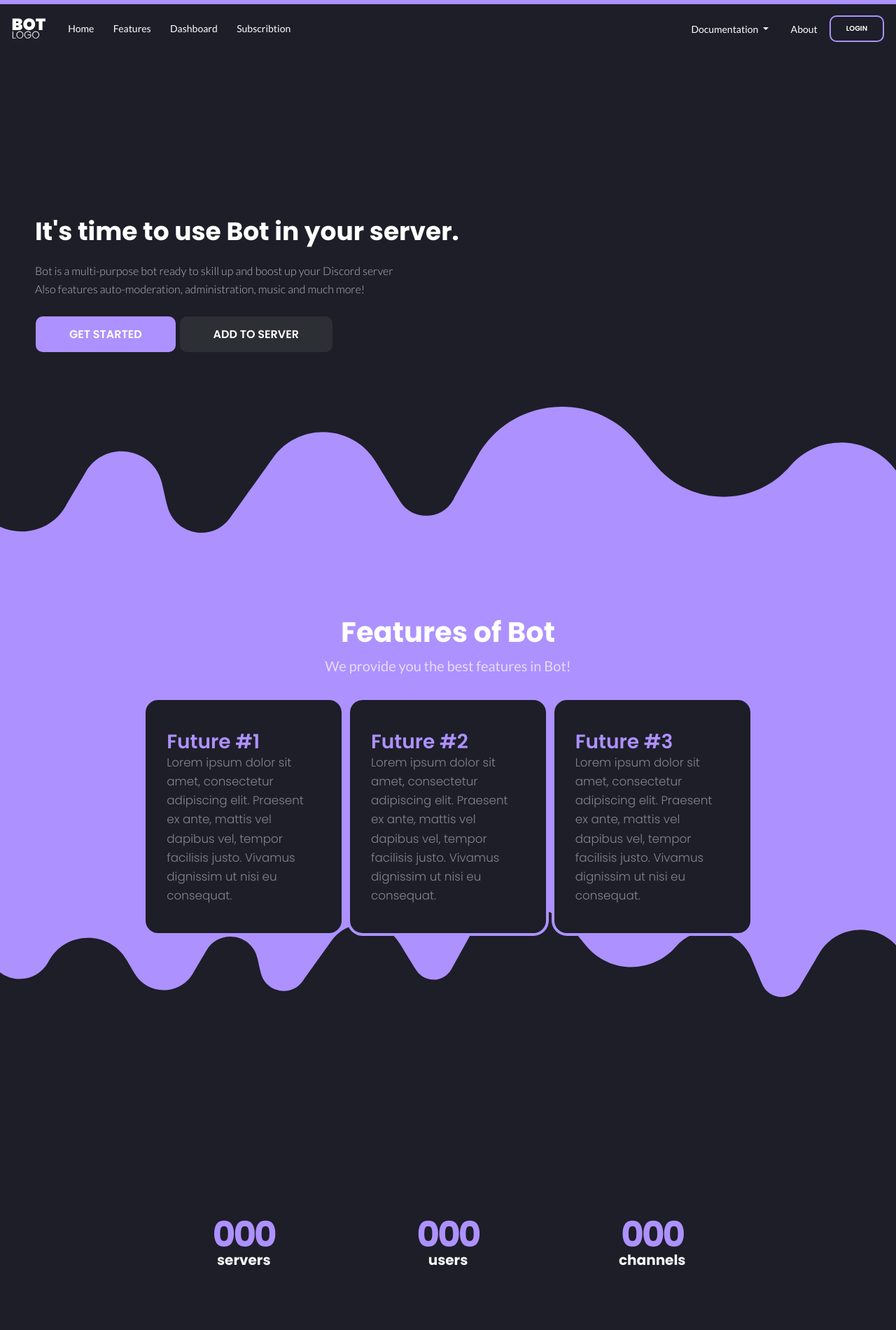
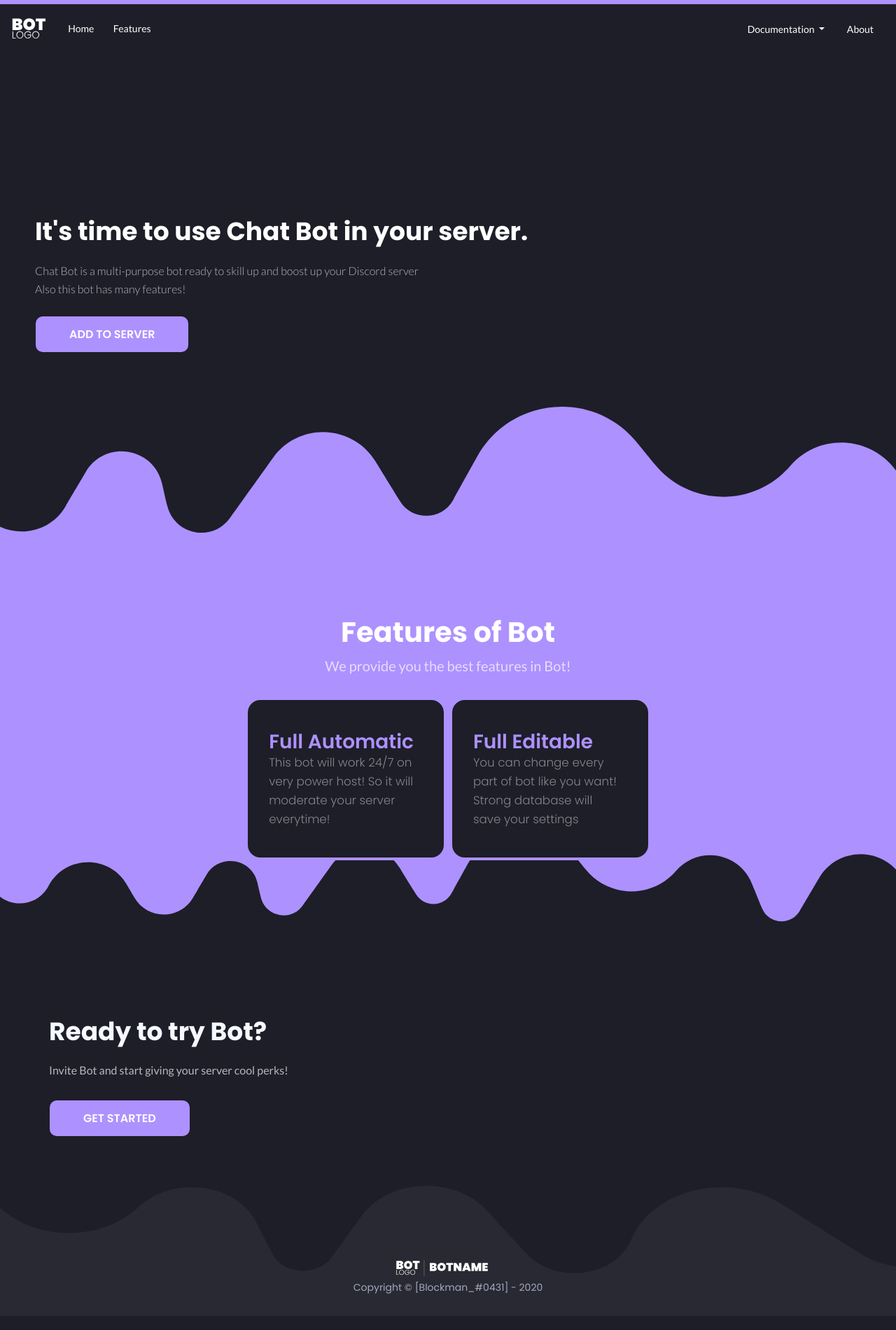
Before and after one commit to dschatbot/dschatbot.github.io, a plain HTML site: page index.html in a window 1280 px wide. Shown: the top 1900 px of the page at 70% size. Drawn offline with nearby package versions, Linux system fonts and the light colour scheme.

Commit message:
Update index.html

```diff
--- a/index.html
+++ b/index.html
@@ -1,20 +1,20 @@
 <!DOCTYPE html>
-<html lang="en">
-<head>
+<html data-lt-installed="true" lang="en"><head>
+
     <meta charset="UTF-8">
     <meta name="viewport" content="width=device-width, initial-scale=1, shrink-to-fit=no">
     <link rel="stylesheet" href="css/bootstrap.min.css">
     <link rel="stylesheet" href="css/main.css">
     <link rel="stylesheet" href="css/now-ui-kit.css">
-    <link href="https://fonts.googleapis.com/css?family=Poppins:300,400,600,700,800,900&display=swap" rel="stylesheet">
-    <link href="https://fonts.googleapis.com/css?family=Montserrat:400,600,700,800,900&display=swap" rel="stylesheet">
-    <link href="https://fonts.googleapis.com/css?family=Lato:300,400,600,700,800,900&display=swap" rel="stylesheet">
+    <link href="https://fonts.googleapis.com/css?family=Poppins:300,400,600,700,800,900&amp;display=swap" rel="stylesheet">
+    <link href="https://fonts.googleapis.com/css?family=Montserrat:400,600,700,800,900&amp;display=swap" rel="stylesheet">
+    <link href="https://fonts.googleapis.com/css?family=Lato:300,400,600,700,800,900&amp;display=swap" rel="stylesheet">
     <title>Chat Bot - Discord</title>
 </head>
-<body>
+<body class="vsc-initialized">
 <nav class="navbar navbar-expand-lg bg-transparent">
     <button class="navbar-toggler" type="button" data-toggle="collapse" data-target="#navbarSupportedContent" aria-controls="navbarSupportedContent" aria-expanded="false" aria-label="Toggle navigation">
-        <img src="assets/menuIcon.svg" width="20px" height="20px" style="max-width: none !important;">
+        <img src="assets/menuIcon.svg" style="max-width: none !important;" width="20px" height="20px">
     </button>
     <img src="assets/BotLogo.svg" width="50" height="50">
     <div class="collapse navbar-collapse" id="navbarSupportedContent" style="margin-left: 20px !important">
@@ -26,10 +26,10 @@
                 <a class="nav-link" href="/features">Features</a>
             </li>
             <li class="nav-item">
-                <a class="nav-link" href="/features">Dashboard</a>
+                <a class="nav-link" href="/features" style="display: none;">Dashboard</a>
             </li>
             <li class="nav-item">
-                <a class="nav-link" href="/features">Subscribtion</a>
+                <a class="nav-link" href="/features" style="display: none;">Subscribtion</a>
             </li>
         </ul>
         <div class="nav-item dropdown">
@@ -40,21 +40,21 @@
                 <a class="dropdown-item" href="/commands">Commands</a>
                 <a class="dropdown-item" href="/tutorials">Tutorials</a>
                 <div class="dropdown-divider"></div>
-                <a class="dropdown-item" href="/server-settings">Server settings</a>
+                <a class="dropdown-item" href="/comming-soon">Comming Soon</a>
             </div>
         </div>
         <div class="nav-item">
             <a class="nav-link" href="/about">About</a>
         </div>
-        <button class="btn login-btn btn-outline-accent my-2 my-sm-0" style="font-size: 10px !important;font-family: poppins !important;">LOGIN</button>
+        <button class="btn login-btn btn-outline-accent my-2 my-sm-0" style="font-size: 10px !important;font-family: poppins !important;display: none;">LOGIN</button>
     </div>
 </nav>
 <div class="heading">
-    <h1 class="display-5 title">It's time to use Bot in your server.</h1>
-    <p class="subtitle">Bot is a multi-purpose bot ready to skill up and boost up your Discord server<br />Also features auto-moderation, administration, music and much more!</p>
-    <a class="btn btn-primary btn-lg" href="#start_link" target="_blank" role="button">Get started</a>
-    <a class="btn btn-secondary btn-lg" href="#server_link" target="_blank" role="button">Add to server</a>
-    <br /><br /><br /><br /><br /><br />
+    <h1 class="display-5 title">It's time to use Chat Bot in your server.</h1>
+    <p class="subtitle">Chat Bot is a multi-purpose bot ready to skill up and boost up your Discord server<br>Also this bot has many features!</p>
+    <a href="#start_link" target="_blank" role="button" class="btn btn-primary btn-lg" style="display: none;">Get started</a>
+    <a target="_blank" role="button" class="btn btn-primary btn-lg" href="https://discord.com/api/oauth2/authorize?client_id=773565815080747058&amp;permissions=8&amp;scope=bot">Add to server</a>
+    <br><br><br><br><br><br>
 </div>
 <div class="features">
     <div class="title">Features of Bot</div>
@@ -62,17 +62,19 @@
     <div class="cards">
         <div class="card" style="width: 18rem;">
         <div class="card-body">
-            <h5 class="card-title">Future #1</h5>
-            <p class="card-text">Lorem ipsum dolor sit amet, consectetur adipiscing elit. Praesent ex ante, mattis vel dapibus vel, tempor facilisis justo. Vivamus dignissim ut nisi eu consequat.</p>
+            <h5 class="card-title">Full Automatic</h5>
+            <p class="card-text">This bot will work 24/7 on very power host!
+So it will moderate your server everytime!</p>
         </div>
     </div>
         <div class="card" style="width: 18rem;">
             <div class="card-body">
-                <h5 class="card-title">Future #2</h5>
-                <p class="card-text">Lorem ipsum dolor sit amet, consectetur adipiscing elit. Praesent ex ante, mattis vel dapibus vel, tempor facilisis justo. Vivamus dignissim ut nisi eu consequat.</p>
+                <h5 class="card-title">Full Editable</h5>
+                <p class="card-text">You can change every part of bot like you want!
+Strong database will save your settings</p>
             </div>
         </div>
-        <div class="card" style="width: 18rem;">
+        <div class="card" style="width: 18rem;display: none;">
             <div class="card-body">
                 <h5 class="card-title">Future #3</h5>
                 <p class="card-text">Lorem ipsum dolor sit amet, consectetur adipiscing elit. Praesent ex ante, mattis vel dapibus vel, tempor facilisis justo. Vivamus dignissim ut nisi eu consequat.</p>
@@ -80,24 +82,24 @@
         </div>
     </div>
 </div>
-<div class="statistics">
+<div class="statistics" style="display: none;">
     <div class="cards">
         <div class="card statistic" style="width: 18rem;">
             <div class="card-body">
-                <p class="card-title" style="font-size: 50px !important;line-height: 15px !important;letter-spacing: -0.06em !important;font-weight: bold !important;">000</h1>
-                <p style="font-weight: bold !important;font-size: 20px !important;">servers</p>
+                <p class="card-title" style="font-size: 50px !important;line-height: 15px !important;letter-spacing: -0.06em !important;font-weight: bold !important;">000
+                </p><p style="font-weight: bold !important;font-size: 20px !important;">servers</p>
             </div>
         </div>
         <div class="card statistic" style="width: 18rem;">
             <div class="card-body">
-                <p class="card-title" style="font-size: 50px !important;line-height: 15px !important;letter-spacing: -0.06em !important;font-weight: bold !important;">000</h1>
-                <p style="font-weight: bold !important;font-size: 20px !important;">users</p>
+                <p class="card-title" style="font-size: 50px !important;line-height: 15px !important;letter-spacing: -0.06em !important;font-weight: bold !important;">000
+                </p><p style="font-weight: bold !important;font-size: 20px !important;">users</p>
             </div>
         </div>
         <div class="card statistic" style="width: 18rem;">
             <div class="card-body">
-                <p class="card-title" style="font-size: 50px !important;line-height: 15px !important;letter-spacing: -0.06em !important;font-weight: bold !important;">000</h1>
-                <p style="font-weight: bold !important;font-size: 20px !important;">channels</p>
+                <p class="card-title" style="font-size: 50px !important;line-height: 15px !important;letter-spacing: -0.06em !important;font-weight: bold !important;">000
+                </p><p style="font-weight: bold !important;font-size: 20px !important;">channels</p>
             </div>
         </div>
     </div>
@@ -108,22 +110,23 @@
             <div class="card-body gs-card">
                 <div class="title">Ready to try Bot?</div>
                 <div class="subtitle">Invite Bot and start giving your server cool perks!</div>
-                <br />
-                <a class="btn btn-primary btn-lg" href="#start_link" role="button">Get started</a>
-            </div><br />
+                <br>
+                <a class="btn btn-primary btn-lg" role="button" href="https://discord.com/api/oauth2/authorize?client_id=773565815080747058&amp;permissions=8&amp;scope=bot" target="_blank">Get started</a>
+            </div><br>
         </div>
     </div>
     <div class="footer">
         <div class="bot-footer">
-            <img src="assets/BotLogoWord.svg" width="150"><br />
-            Copyright © [BotOwner] - 2020
-        </div><br/>
-        <div class="nouridio">design by <a href="https://twitter.com/Nouridio"> nouridio</a></div>
+            <img src="assets/BotLogoWord.svg" width="150"><br>
+            Copyright © [Blockman_#0431] - 2020
+        </div>
+
     </div>
 </div>
 <script src="https://code.jquery.com/jquery-3.3.1.slim.min.js" integrity="sha384-q8i/X+965DzO0rT7abK41JStQIAqVgRVzpbzo5smXKp4YfRvH+8abtTE1Pi6jizo" crossorigin="anonymous"></script>
 <script src="https://cdnjs.cloudflare.com/ajax/libs/popper.js/1.14.7/umd/popper.min.js" integrity="sha384-UO2eT0CpHqdSJQ6hJty5KVphtPhzWj9WO1clHTMGa3JDZwrnQq4sF86dIHNDz0W1" crossorigin="anonymous"></script>
 <script src="https://stackpath.bootstrapcdn.com/bootstrap/4.3.1/js/bootstrap.min.js" integrity="sha384-JjSmVgyd0p3pXB1rRibZUAYoIIy6OrQ6VrjIEaFf/nJGzIxFDsf4x0xIM+B07jRM" crossorigin="anonymous"></script>
 <script src="js/now-ui-kit.min.js"></script>
-</body>
-</html>
+
+
+</body></html>
```
